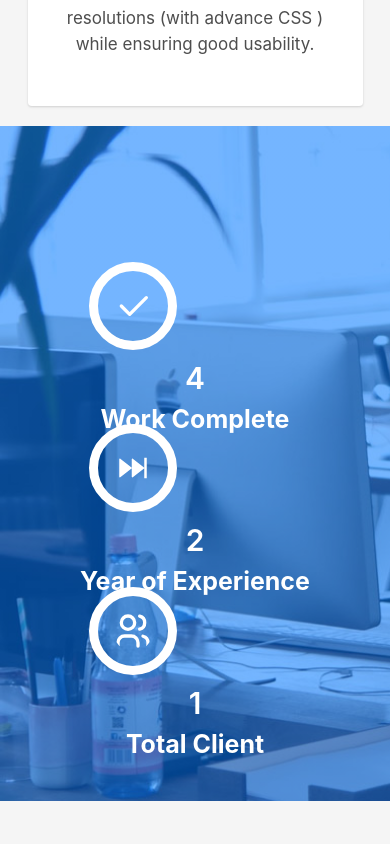
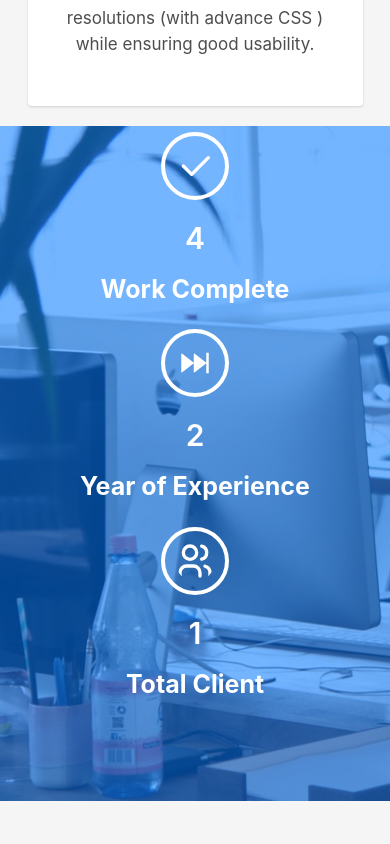
Before and after one commit to Yahckman1112/portfolio-site, a React (Create React App) app: page / in a window 390 px wide. Shown: the part 3980-4824 px from the top of the page. Built offline with nearby package versions, Linux system fonts and the light colour scheme.

Commit message:
fixing mobile view error on works sesssion

```diff
--- a/src/pages/work/work.jsx
+++ b/src/pages/work/work.jsx
@@ -8,17 +8,17 @@ import { AiFillFastForward } from "react-icons/ai";
 function Work(props) {
   const datas = [
     {
-      logo: <TbCheck className={styles.logo} size={40} />,
+      logo: <TbCheck className={styles.logos} size={40} />,
       count: 4,
       text: "Work Complete",
     },
     {
-      logo: <AiFillFastForward className={styles.logo} size={40} />,
+      logo: <AiFillFastForward className={styles.logos} size={40} />,
       count: 2,
       text: "Year of Experience ",
     },
     {
-      logo: <TbUsers className={styles.logo} size={40} />,
+      logo: <TbUsers className={styles.logos} size={40} />,
       count: 1,
       text: "Total Client",
     },
@@ -27,7 +27,7 @@ function Work(props) {
     <div className={styles.work}>
       <div className="container">
         <div className={styles.row}>
-          <div className="row">
+          {/* <div className="row">
             {datas.map((data) => (
               <div className={` ${styles.bod} col-12 col-lg-4 col-md-4`}>
                 {data.logo}
@@ -40,6 +40,22 @@ function Work(props) {
                 </p>
               </div>
             ))}
+          </div> */}
+          <div className="row">
+            {datas.map((item) => (
+              <div className={` col-12 col-lg-4 col-md-4`}>
+                <div className={styles.card}>
+                  {item.logo}
+                  <div className={styles.para}>
+                    <p className={styles.para_1}>
+                      {" "}
+                      <CountUp duration={5} end={item.count} />{" "}
+                    </p>
+                    <p className={styles.para_2}>{item.text}</p>
+                  </div>
+                </div>
+              </div>
+            ))}
           </div>
         </div>
       </div>
--- a/src/pages/work/work.module.scss
+++ b/src/pages/work/work.module.scss
@@ -1,44 +1,38 @@
-@import './../../index.scss';
+@import "./../../index.scss";
 
-
-.work{
-    height: 80vh;
-    background-image: linear-gradient(to right bottom,#0077ff8b,#0077ff8b) ,url(./../../assets/img/post-3.jpg);
+.work {
+  min-height: 80vh;
+  background-image: linear-gradient(to right bottom, #0077ff8b, #0077ff8b),
+    url(./../../assets/img/post-3.jpg);
   padding: 10px;
   background-size: cover;
   margin-bottom: 50px;
-
-    @include responsive(phone){
-        height: auto;
-
 }
 
+.bod {
+  width: auto;
+  height: auto;
+  display: flex;
+
+  @include responsive(phone) {
+    margin-bottom: 40px;
+  }
 }
 
-.bod{
-    width: auto;
-    height: auto;
-
-    @include responsive(phone){
-        margin-bottom: 40px;
-    }
-
-}
-
-.logo{
+.logo {
   border-radius: 100%;
   outline: 9px solid #fff;
-    outline-offset: 15px ;
+  outline-offset: 15px;
   align-items: center;
   text-align: center;
-    margin-left: 19.4rem;
+  margin-left: auto;
 
-    @include responsive(tab){
+  @include responsive(tab) {
     margin-left: 9.5rem;
   }
-    @include responsive(phone){
+  @include responsive(phone) {
     outline: 7px solid #fff;
-        outline-offset: 10px ;
+    outline-offset: 10px;
     align-items: center;
     text-align: center;
     margin-left: 17.5rem;
@@ -46,45 +40,53 @@
   }
 }
 
-.row{
+.row {
   margin-top: 200px;
   color: #fff;
 
-    @include responsive(tab){
-        margin-top: 150px;
+  @include responsive(tab) {
+    margin-top: 10px;
   }
 
-    @include responsive(phone){
-        margin-top:30px;
-    }
+  @include responsive(phone) {
+    margin-top: 30px;
 
 
   }
+}
 
-.para{
+.para {
   text-align: center;
   color: #fff;
   padding-top: 30px;
 
-    @include responsive(phone){
+  @include responsive(phone) {
     padding-top: 15px;
   }
 
-
-
-    &_1{
+  &_1 {
     font-size: 30px;
     font-weight: 600;
     display: block;
-
-
   }
 
-
-    &_2{
+  &_2 {
     font-size: 25px;
     font-weight: 700;
     display: block;
+  }
+}
+
+.logos {
+  display: flex;
+  margin: auto;
+  border-radius: 100%;
+  outline: 4px solid #fff;
+  outline-offset: 10px;
+}
+
+.card{
+
+    margin-bottom: 35px !important;
 
 }
-}
```
Lines whose indentation alone changed are shown as unchanged.
